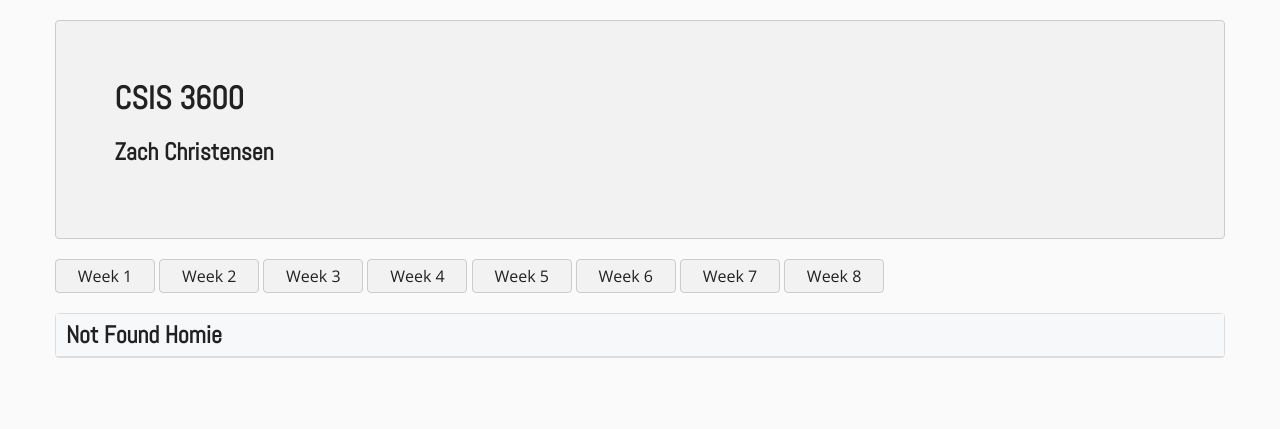
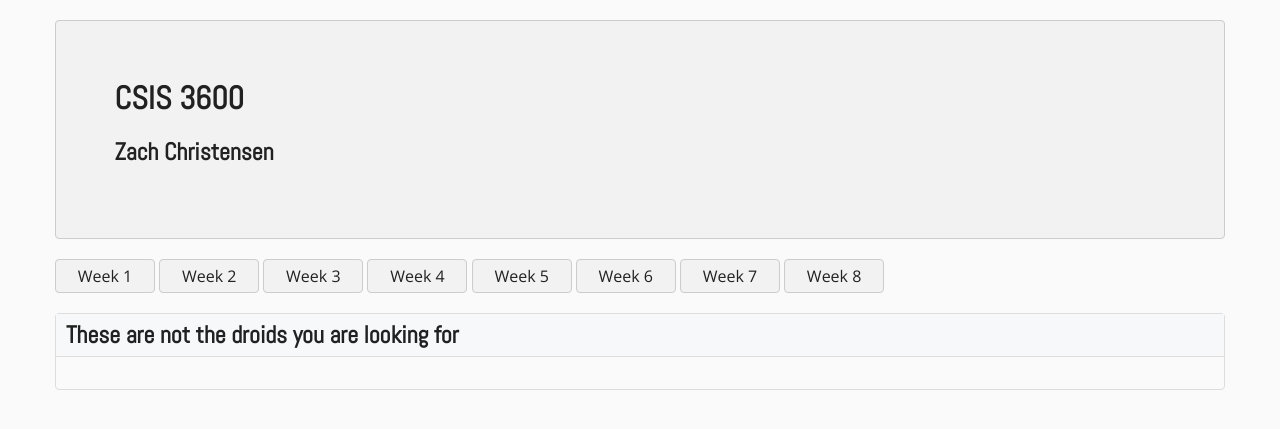
Before and after one commit to ZachChristensen28/csis_3600, a Django app: template csis3600/templates/500.html in a window 1280 px wide. Shown: the top 429 px of the page. Run offline with Django 3.2, Linux system fonts and the light colour scheme; the template is opened without the code that fills it, so the values that code supplies are empty; some libraries are stand-ins or nearby versions.

Commit message:
beautify

```diff
--- a/csis3600/templates/500.html
+++ b/csis3600/templates/500.html
@@ -1,11 +1,10 @@
-{% extends "base.html" %}
-{% block title %}
-  <title>CSIS 3600 | Spring 2018</title>
-{% endblock %}
-{% block body %}
+{% extends "base.html" %} {% block title %}
+<title>CSIS 3600 | Spring 2018</title>
+{% endblock %} {% block body %}
 <div class="homework-container">
   <div class="title-container">
-    <h2><i class="fal fa-book fa-xs"></i> Not Found Homie</h2>
+    <h2><i class="fal fa-exclamation-triangle fa-xs"></i> These are not the droids you are looking for <i class="fab fa-android"></i></h2>
   </div>
+  <i class="fal fa-spinner fa-pulse"></i>&nbsp;<i class="fal fa-spinner-third fa-spin"></i>
 </div>
 {% endblock %}
```
